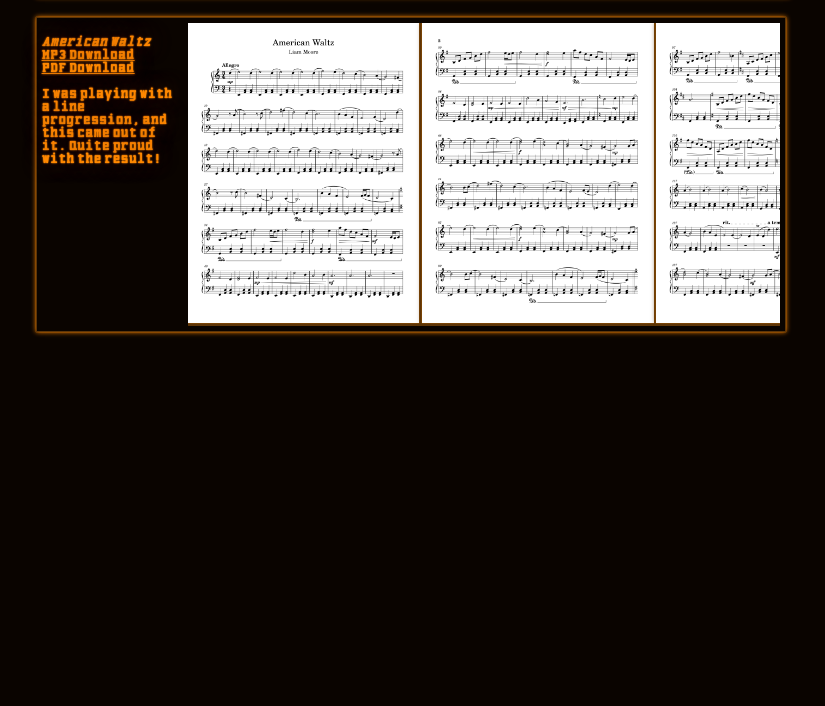
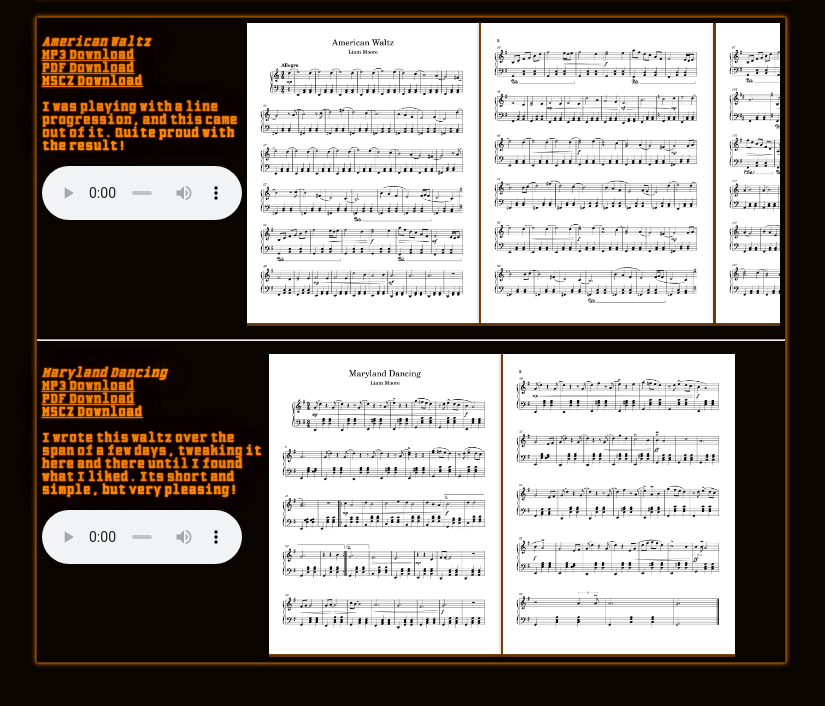
Before and after one commit to LambdaRandom/RandomNet, a plain HTML site: page music.html in a window 1280 px wide. Shown: the part 82-788 px from the top of the page, without its empty margins (238-1063 px from the left). Drawn offline with Linux system fonts and the light colour scheme.

Commit message:
Changed file structure for the compositions page, added new song to compositions page. Added built-in audio player and musescore files.

```diff
--- a/music.html
+++ b/music.html
@@ -34,21 +34,41 @@
 
                 <div class="infotags">
                     <p><i>American Waltz</i><br>
-                    <a href="music/American Waltz.mp3" download>MP3 Download</a><br>
-                    <a href="music/American Waltz.pdf" download>PDF Download</a><br><br>
+                    <a href="compositions/American Waltz.mp3" download>MP3 Download</a><br>
+                    <a href="compositions/American Waltz.pdf" download>PDF Download</a><br>
+                    <a href="compositions/American Waltz.mscz" download>MSCZ Download</a><br><br>
                     I was playing with a line progression, and this came out of it. Quite proud with the result!</p>
+                    <audio controls src="compositions/American Waltz.mp3"></audio>
                 </div>
 
                 <div class="imagescroll">
-                    <img src="sheet music pngs/American Waltz-1.png" height="300px" width="auto">
-                    <img src="sheet music pngs/American Waltz-2.png" height="300px" width="auto">
-                    <img src="sheet music pngs/American Waltz-3.png" height="300px" width="auto">
-                    <img src="sheet music pngs/American Waltz-4.png" height="300px" width="auto">
+                    <img src="compositions/American Waltz-1.png" height="300px" width="auto">
+                    <img src="compositions/American Waltz-2.png" height="300px" width="auto">
+                    <img src="compositions/American Waltz-3.png" height="300px" width="auto">
+                    <img src="compositions/American Waltz-4.png" height="300px" width="auto">
                 </div>
 
             </div>
 
-            <!-- add new music flexbox for more music -->
+            <!-- add new music flexbox for more music --><hr>
+
+            <div class="musicflexbox">
+
+                <div class="infotags">
+                    <p><i>Maryland Dancing</i><br>
+                    <a href="compositions/Maryland Dancing.mp3" download>MP3 Download</a><br>
+                    <a href="compositions/Maryland Dancing.pdf" download>PDF Download</a><br>
+                    <a href="compositions/Maryland Dancing.mscz" download>MSCZ Download</a><br><br>
+                    I wrote this waltz over the span of a few days, tweaking it here and there until I found what I liked. Its short and simple, but very pleasing!</p>
+                    <audio controls src="compositions/Maryland Dancing.mp3"></audio>
+                </div>
+
+                <div class="imagescroll">
+                    <img src="compositions/Maryland Dancing-1.png" height="300px" width="auto">
+                    <img src="compositions/Maryland Dancing-2.png" height="300px" width="auto">
+                </div>
+
+            </div>
 
         </div>
         </div>
--- a/styles.css
+++ b/styles.css
@@ -191,6 +191,10 @@ hr {
     text-shadow: 0 0 1px white, 0 0 2px white, 0 0 20px white;
 }
 
+.infotags audio {
+    max-width: 200px;
+}
+
 div.imagescroll {
     background-color: var(--lightbg-color);
     overflow: auto;
```
Also changed, not shown: compositions/American Waltz-1.png (renamed from sheet music pngs/American Waltz-1.png), compositions/American Waltz-2.png (renamed from sheet music pngs/American Waltz-2.png), compositions/American Waltz-3.png (renamed from sheet music pngs/American Waltz-3.png), compositions/American Waltz-4.png (renamed from sheet music pngs/American Waltz-4.png), compositions/Maryland Dancing-1.png (added), compositions/Maryland Dancing-2.png (added), 8 other files.
